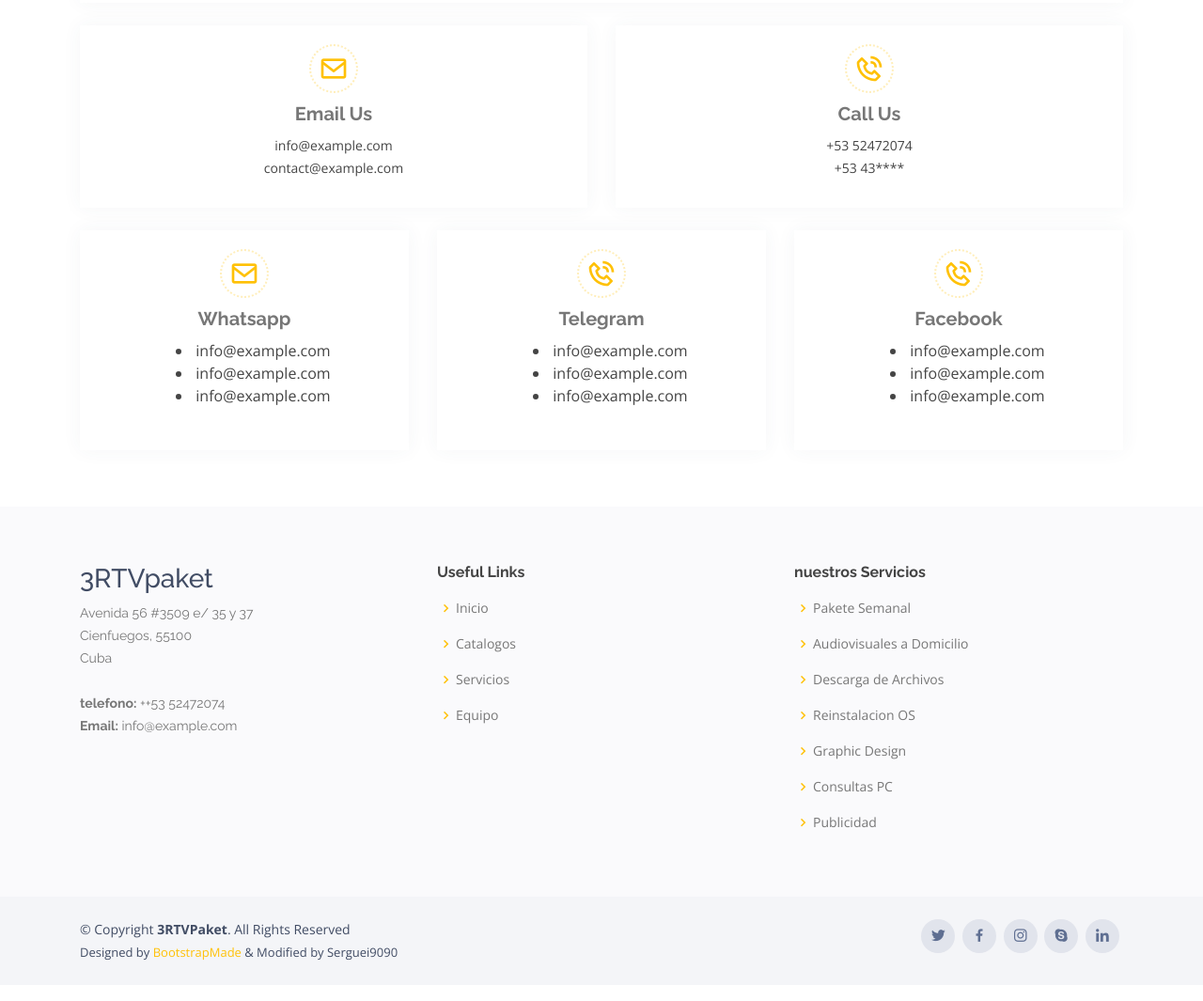
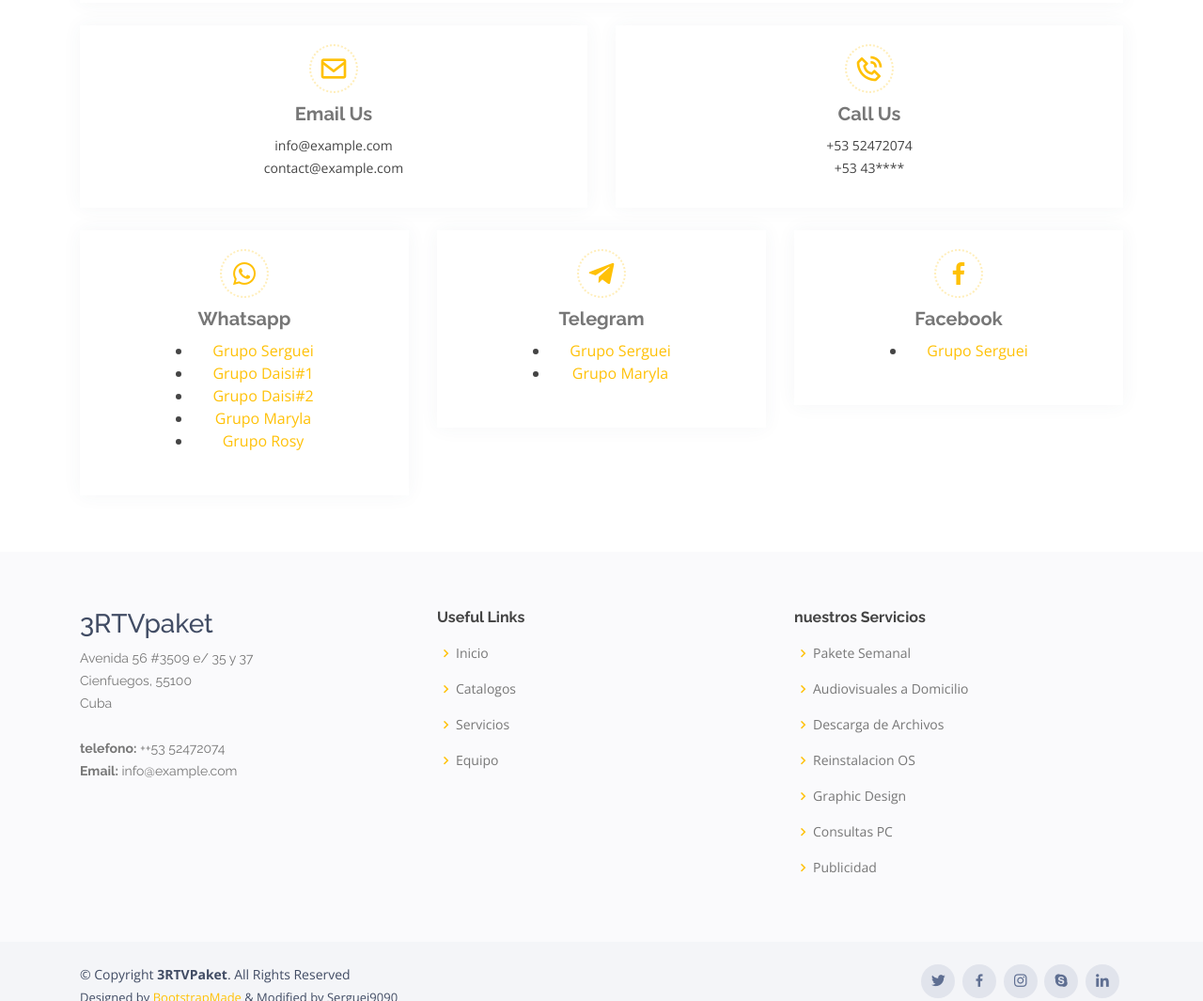
Before and after one commit to serguei9090/3RTVPaket, a plain HTML site: page index.html in a window 1280 px wide. Shown: the part 5277-6342 px from the top of the page at 94% size. Drawn offline with nearby package versions, Linux system fonts and the light colour scheme; a script that the page names is missing.

Commit message:
Update index.html

```diff
--- a/index.html
+++ b/index.html
@@ -798,34 +798,35 @@
 							</div>
 							<div class="col-md-4">
 								<div class="info-box mt-4">
-									<i class="bx bx-envelope"></i>
+									<i class="bx bxl-whatsapp"></i>
 									<h3>Whatsapp</h3>
 									<ul class="ord_list">
-										<li>info@example.com</li>
-										<li>info@example.com</li>
-										<li>info@example.com</li>
+										<li><a href="https://chat.whatsapp.com/BlxHhKGjgImE22CFeZxFuM" target="_blank">Grupo Serguei</a></li>
+										<li><a href="https://chat.whatsapp.com/ET5136qe9FCJN7kblqZLoW" target="_blank">Grupo Daisi#1</a></li>										<li><a href="https://chat.whatsapp.com/CbfVva0NeDcG9VRd527QW9" target="_blank">Grupo Daisi#2</a></li>
+										<li><a href="https://chat.whatsapp.com/H0T7voJYkip142HM9mXzlg" target="_blank">Grupo Maryla</a></li>
+					<li><a href="https://chat.whatsapp.com/BlxHhKGjgImE22CFeZxFuM" target="_blank">Grupo Rosy</a></li>
 									</ul>
 								</div>
 							</div>
 							<div class="col-md-4">
 								<div class="info-box mt-4">
-									<i class="bx bx-phone-call"></i>
+									<i class="bx bxl-telegram"></i>
 									<h3>Telegram</h3>
 									<ul class="ord_list">
-										<li>info@example.com</li>
-										<li>info@example.com</li>
-										<li>info@example.com</li>
+	<li><a href="https://t.me/joinchat/HslrJRrY9ma67albhRDgTQ" target="_blank">Grupo Serguei</a></li>
+					<li><a href="https://t.me/seriesynovelascfgos" target="_blank">Grupo Maryla</a></li>
+
+
 									</ul>
 								</div>
 							</div>
 							<div class="col-md-4">
 								<div class="info-box mt-4">
-									<i class="bx bx-phone-call"></i>
+									<i class="bx bxl-facebook"></i>
 									<h3>Facebook</h3>
 									<ul class="ord_list">
-										<li>info@example.com</li>
-										<li>info@example.com</li>
-										<li>info@example.com</li>
+										<li><a href="https://www.facebook.com/groups/ventadeseriesnovelasanimescfg/" target="_blank">Grupo Serguei</a></li>
+
 									</ul>
 								</div>
 							</div>
```
